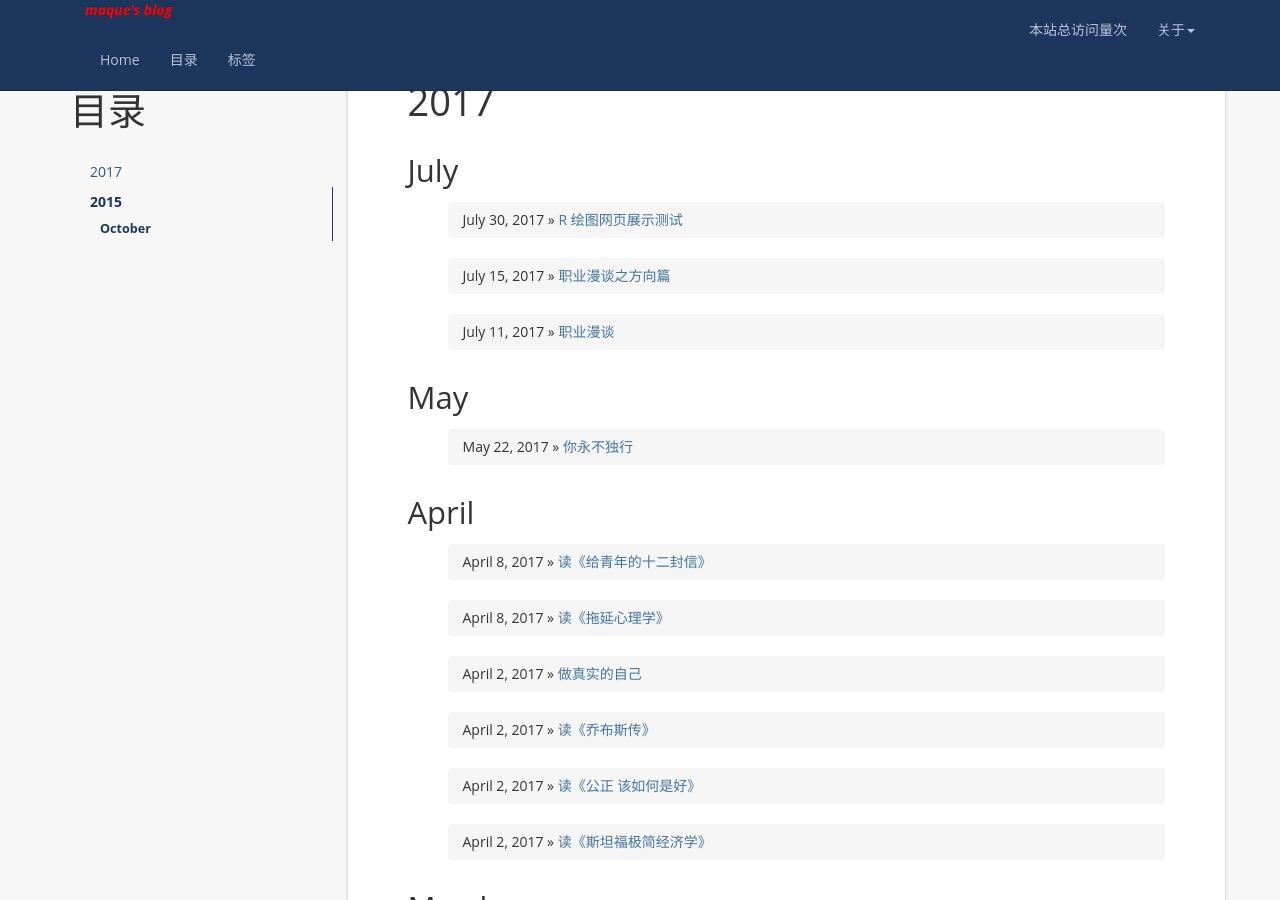
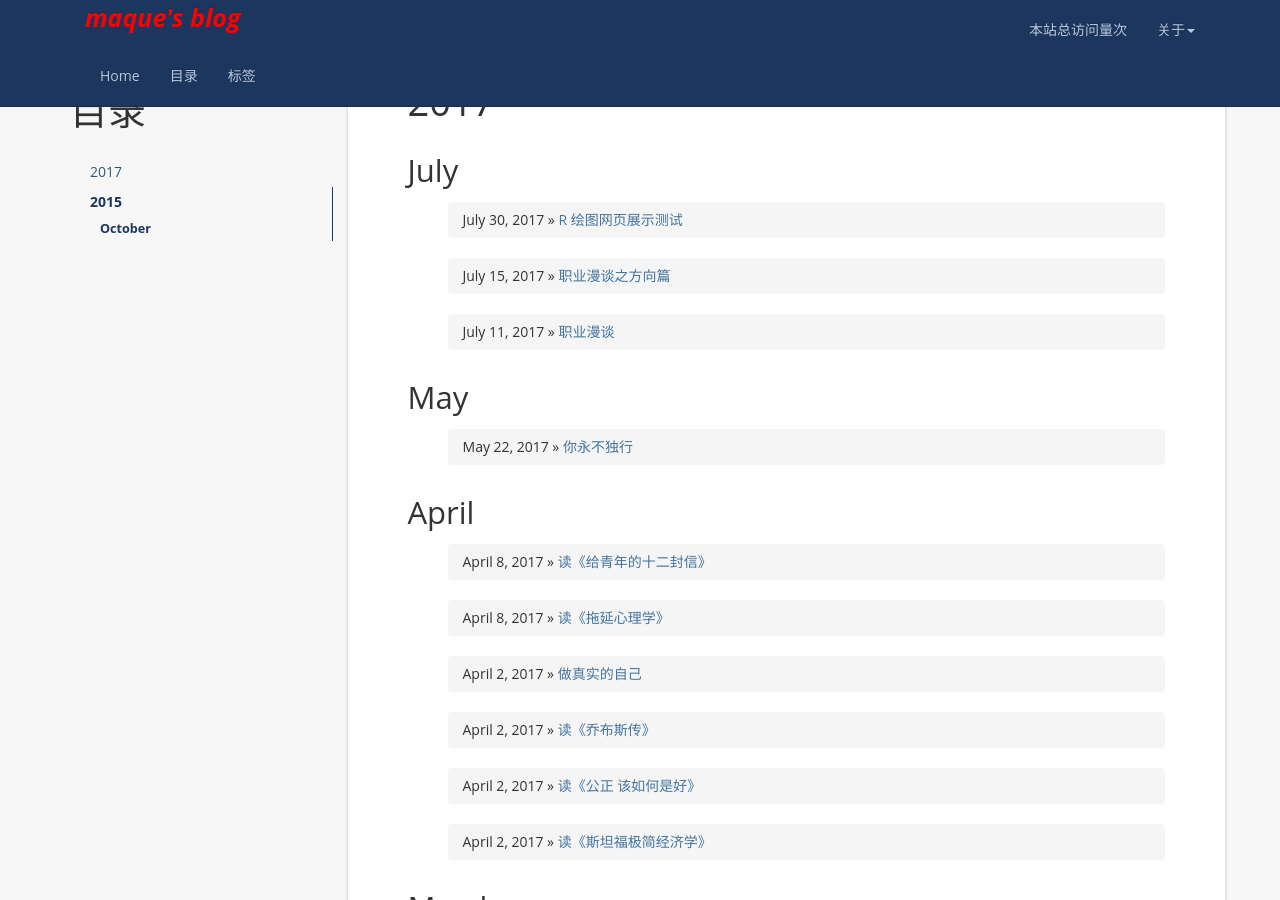
Before and after one commit to maqueredkop/maqueredkop.github.io, a Jekyll site: the page built from index.html, in a window 1280 px wide and 900 px high. Built offline with Jekyll 4.4.1, drawn with Linux system fonts in a browser that asks for light colours; nearby versions of some CDN libraries; the list of posts is cut into pages by our own code; comment, search, counter and statistics services are not loaded.

Commit message:
change the blog name size

```diff
--- a/_includes/header.html
+++ b/_includes/header.html
@@ -14,7 +14,7 @@
     </div>
     <nav class="collapse navbar-collapse bs-navbar-collapse" role="navigation">
       <ul class="nav navbar-nav">
-        <p style="font-size:14px; color:#FF0000; font-weight:bold; font-style:italic;">maque's blog</p>
+        <p style="font-size:25px; color:#FF0000; font-weight:bold; font-style:italic;">maque's blog</p>
 
         <li>
           <a href="{{ '/' | prepend: site.baseurl }}">Home</a>
```
